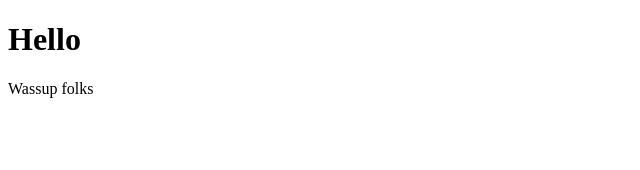
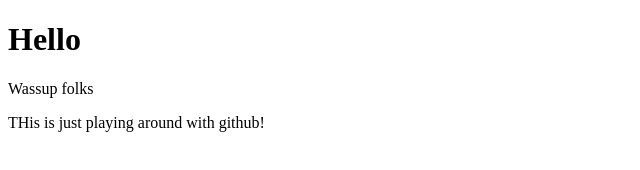
Before and after one commit to Ignotus-21/Experimentation, a plain HTML site: page index.html in a window 1280 px wide. Shown: the whole page, without its empty margins (0-640 px from the left). Drawn offline with Linux system fonts and the light colour scheme.

Commit message:
added a new line

```diff
--- a/index.html
+++ b/index.html
@@ -9,5 +9,6 @@
 <body>
     <h1>Hello</h1>
     Wassup folks
+    <p>THis is just playing around with github!</p>
 </body>
 </html>
```
